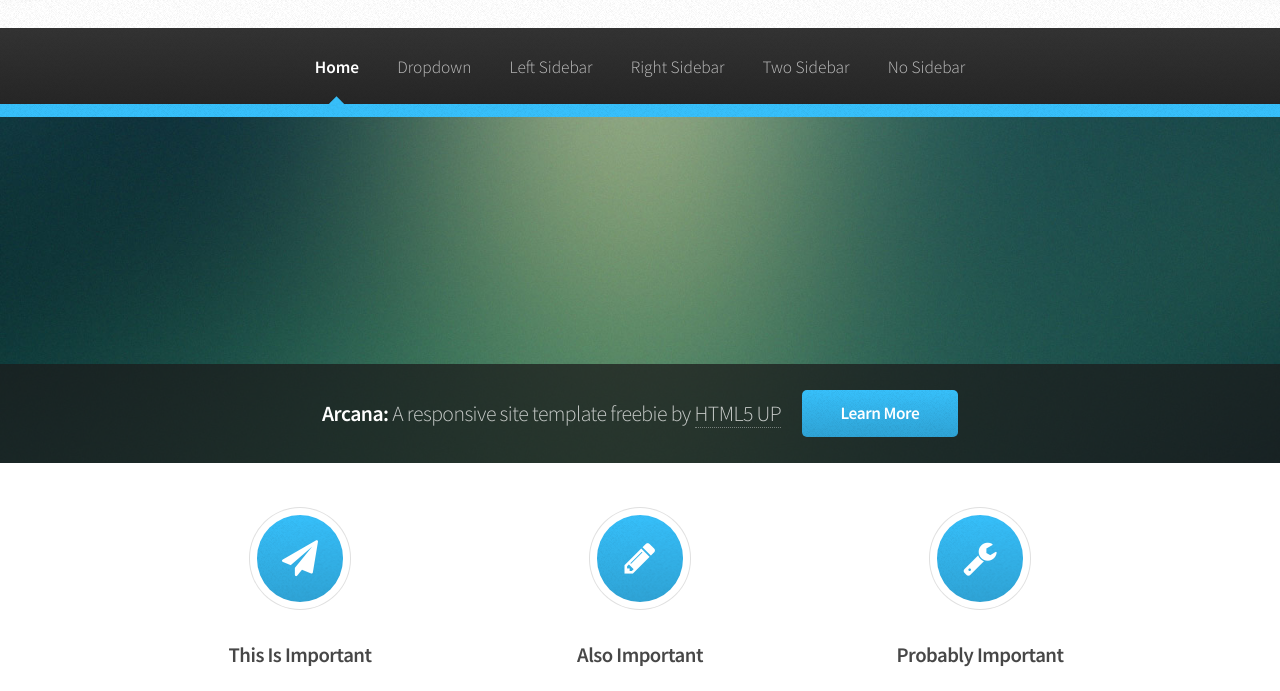
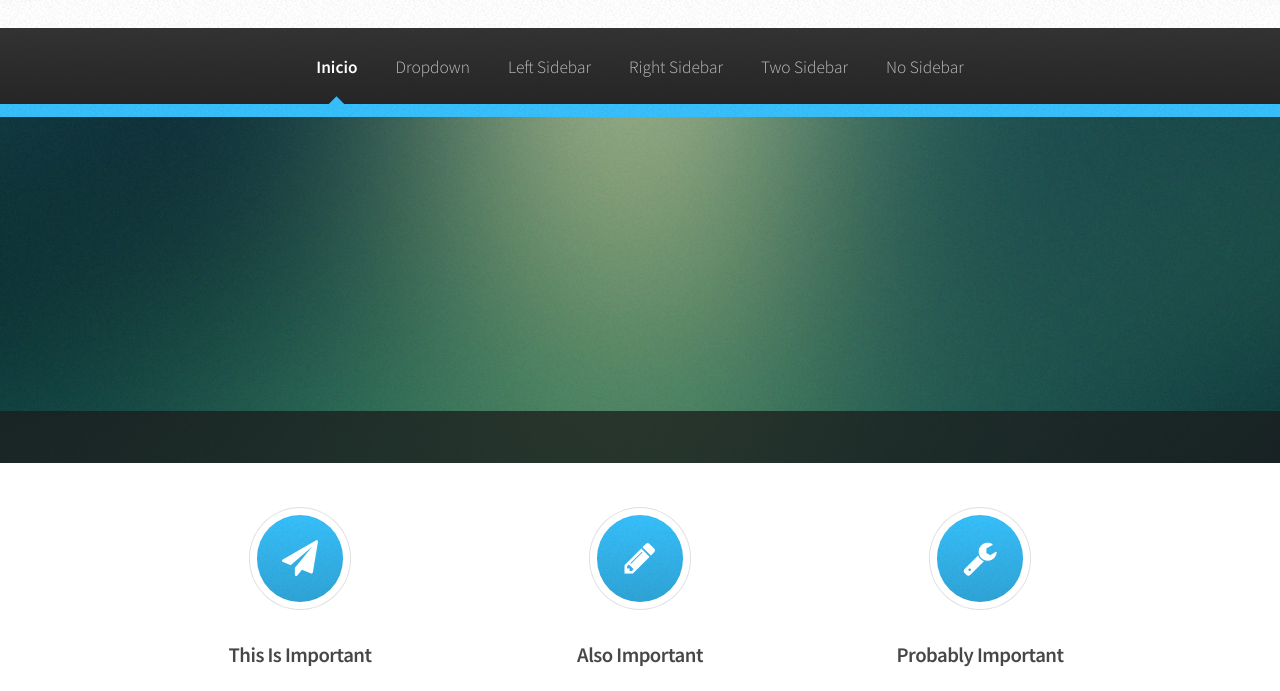
Before and after one commit to saidwn/UTEFIX, a plain HTML site: page index.html in a window 1280 px wide. Shown: the part 70-761 px from the top of the page. Drawn offline with Linux system fonts and the light colour scheme.

Commit message:
Cambiar datos de plantilla

```diff
--- a/index.html
+++ b/index.html
@@ -26,7 +26,7 @@
 					<!-- Nav -->
 						<nav id="nav">
 							<ul>
-								<li class="current"><a href="index.html">Home</a></li>
+								<li class="current"><a href="index.html">Inicio</a></li>
 								<li>
 									<a href="#">Dropdown</a>
 									<ul>
@@ -58,8 +58,7 @@
 			<!-- Banner -->
 				<section id="banner">
 					<header>
-						<h2>Arcana: <em>A responsive site template freebie by <a href="http://html5up.net">HTML5 UP</a></em></h2>
-						<a href="#" class="button">Learn More</a>
+
 					</header>
 				</section>
 
```
